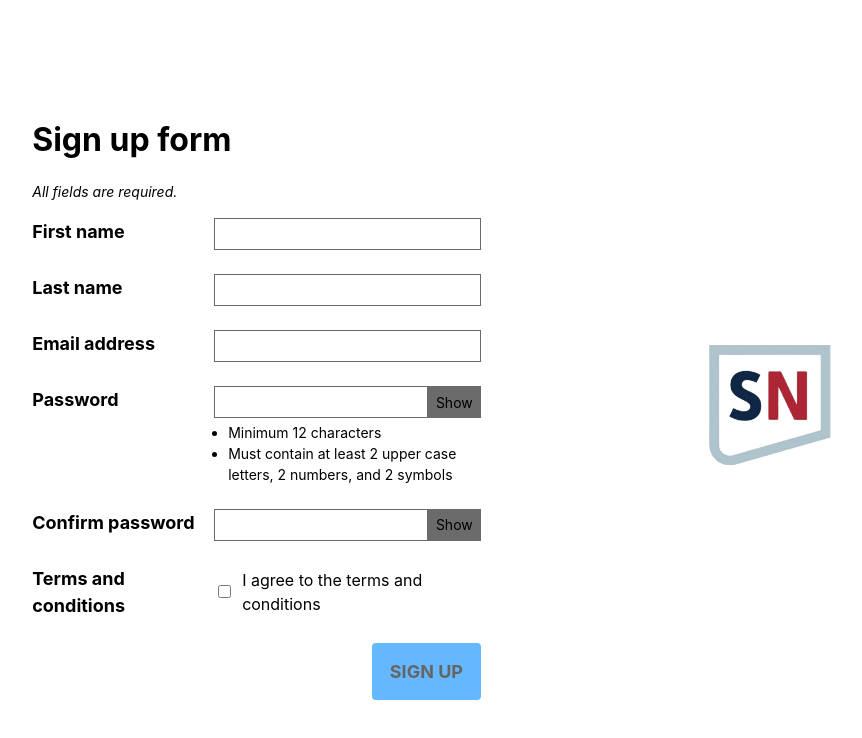
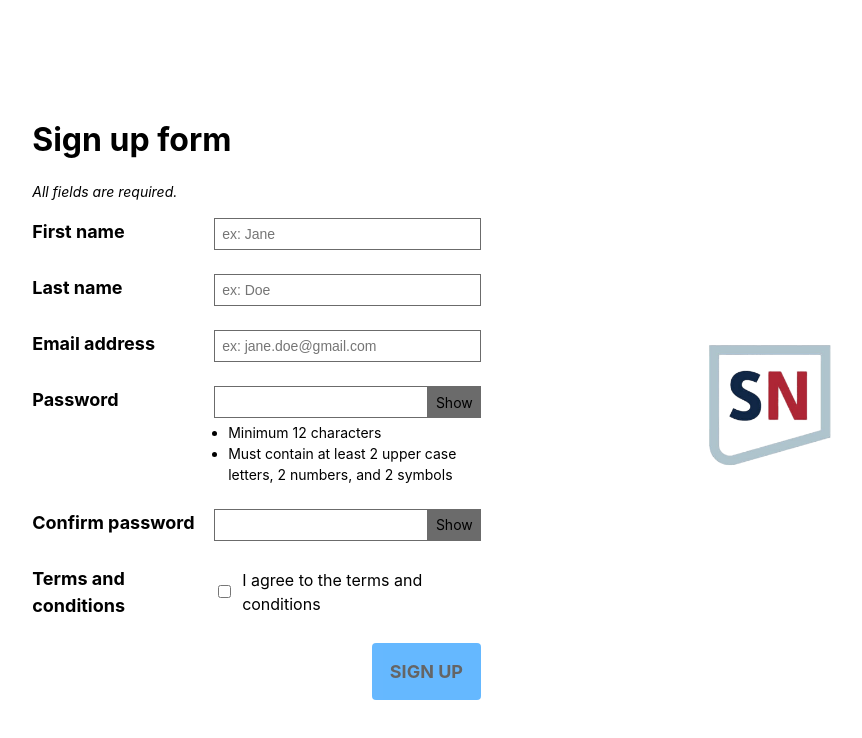
Before and after one commit to blabash/SpringerNatureAssignment, a React (Vite) app: page / in a window 1280 px wide. Shown: the top 738 px of the page, without its empty margins (126-988 px from the left). Built offline with nearby package versions, Linux system fonts and the light colour scheme.

Commit message:
Remove placeholder text color  styling

```diff
--- a/src/App.scss
+++ b/src/App.scss
@@ -179,10 +179,6 @@ input[type="checkbox"] {
   border: 1px solid var(--color-teriary);
 }
 
-.form__input::placeholder {
-  color: var(--color-placeholder);
-}
-
 .form__password-reqs {
   font-size: var(--font-size-small);
   margin-inline-start: var(--spacing-1);
```
